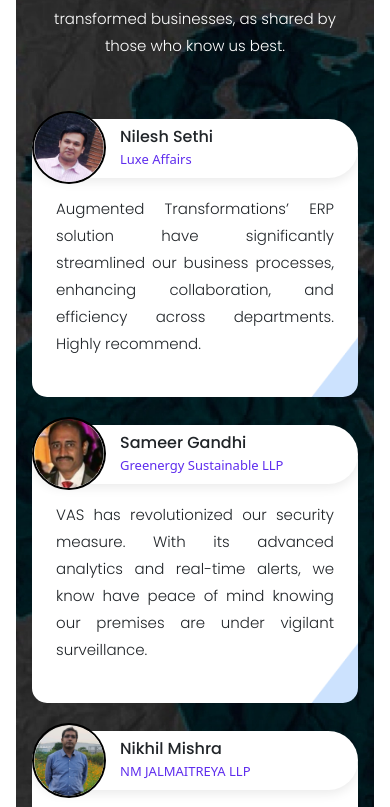
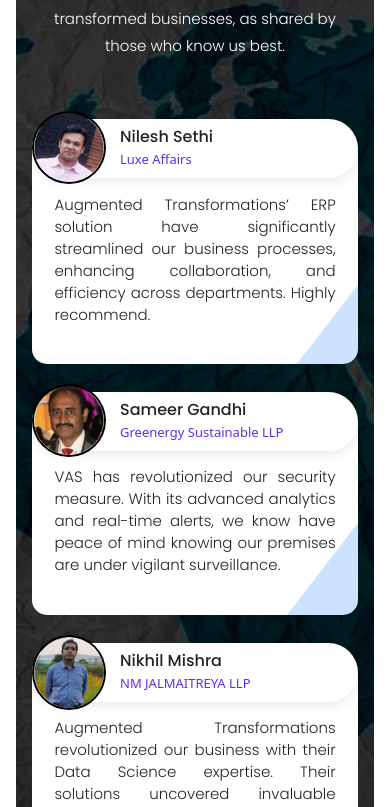
Before and after one commit to SandeepSangvekar/comReactApp, a React (Vite) app: page / in a window 390 px wide. Shown: the part 7840-8647 px from the top of the page. Built offline with nearby package versions, Linux system fonts and the light colour scheme.

Commit message:
resp changes in testimonial says of home

```diff
--- a/src/components/home/Home.css
+++ b/src/components/home/Home.css
@@ -843,4 +843,10 @@
   .waveBottom{
     height: 100px;
   }
+  .custo-voices-card{
+    padding: 1.4rem;
+  }
+  .custo-voices-card p{
+    line-height: 22px;
+  }
 }
```
